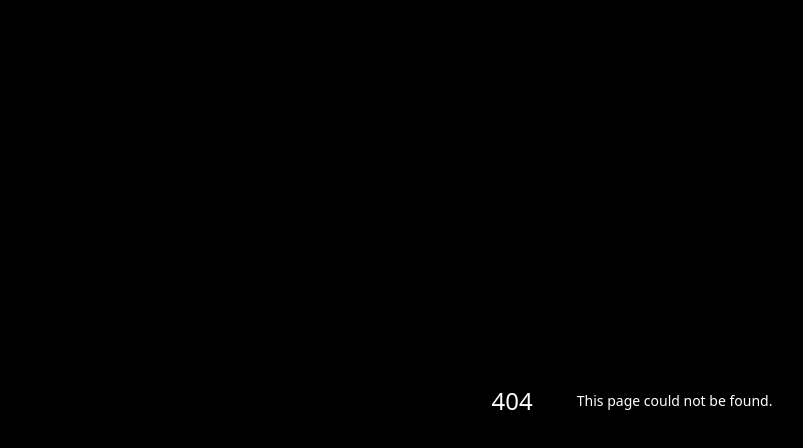
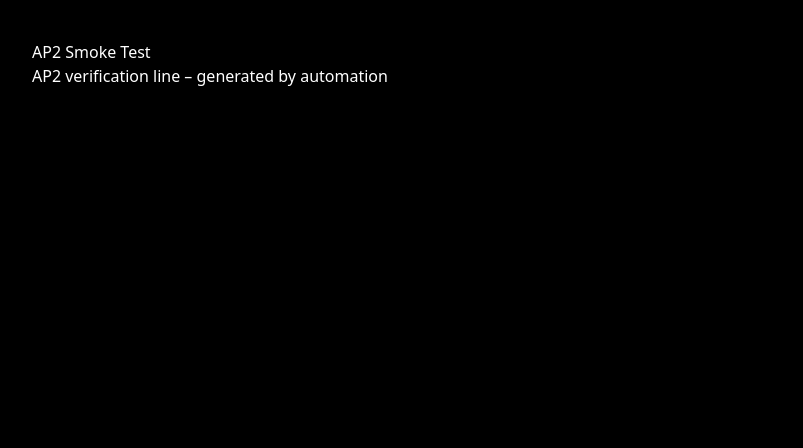
Before and after one commit to HX2IQ/hx2-vercel-starter, a Next.js app: page /ap2-smoke in a window 1280 px wide. Before the commit this address had no page. Shown: the top 448 px of the page, without its empty margins (8-811 px from the left). Built offline with nearby package versions, Linux system fonts and the light colour scheme.

Commit message:
ap2 smoke added

```diff
--- /dev/null
+++ b/src/app/ap2-smoke/page.tsx
@@ -0,0 +1,10 @@
+export default function AP2SmokePage() {
+  return (
+    <main style={{ padding: 40 }}>
+      <h1>AP2 Smoke Test</h1>
+      <p id="ap2-proof">
+        AP2 verification line – generated by automation
+      </p>
+    </main>
+  );
+}
```
